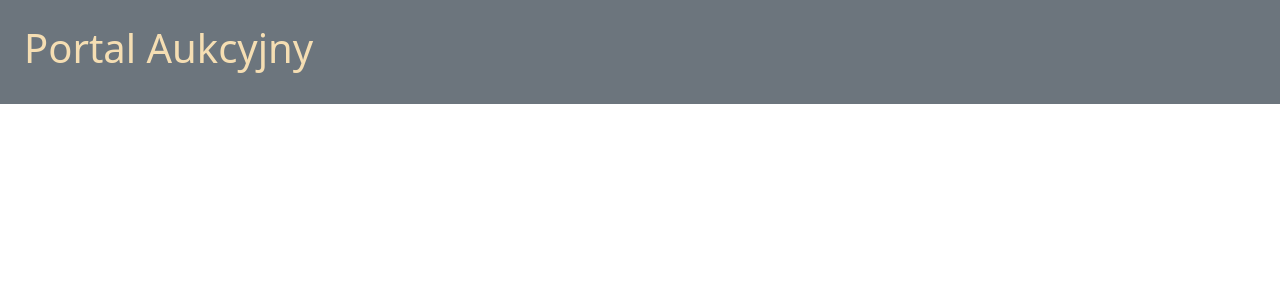
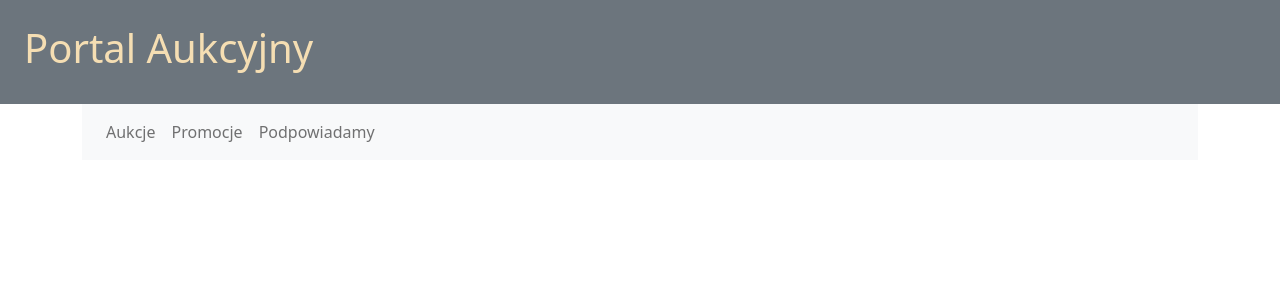
Before and after one commit to michaljabi/20230222-angular, an Angular app: page / in a window 1280 px wide. Shown: the top 300 px of the page. Built offline with nearby package versions, Linux system fonts and the light colour scheme.

Commit message:
feat(MainMenuComponent): show menu.

```diff
--- a/src/app/app.component.html
+++ b/src/app/app.component.html
@@ -6,6 +6,7 @@
 -->
 <app-header></app-header>
 <main class="container">
+  <app-main-menu></app-main-menu>
   <router-outlet></router-outlet>
 </main>
 
--- a/src/app/app.module.ts
+++ b/src/app/app.module.ts
@@ -4,11 +4,13 @@ import { BrowserModule } from '@angular/platform-browser';
 import { AppRoutingModule } from './app-routing.module';
 import { AppComponent } from './app.component';
 import { HeaderComponent } from './header/header.component';
+import { MainMenuComponent } from './main-menu/main-menu.component';
 
 @NgModule({
   declarations: [
     AppComponent,
-    HeaderComponent
+    HeaderComponent,
+    MainMenuComponent
   ],
   imports: [
     BrowserModule,
--- /dev/null
+++ b/src/app/main-menu/main-menu.component.ts
@@ -0,0 +1,21 @@
+import { Component } from '@angular/core';
+
+@Component({
+  selector: 'app-main-menu',
+  template: `
+    <nav class="navbar navbar-expand-lg navbar-light bg-light px-3 mb-3">
+      <button class="navbar-toggler" type="button"><span class="navbar-toggler-icon"></span></button>
+      <div class="collapse navbar-collapse">
+        <ul class="navbar-nav">
+          <li class="nav-item active"><a class="nav-link" href="auctions">Aukcje</a></li>
+          <li class="nav-item"><a class="nav-link" href="promotions">Promocje</a></li>
+          <li class="nav-item"><a class="nav-link" href="advices">Podpowiadamy</a></li>
+        </ul>
+      </div>
+    </nav>
+  `,
+  styles: []
+})
+export class MainMenuComponent {
+
+}
```
Also changed, not shown: 2 other files (tests, documents, lock files or other folders).
